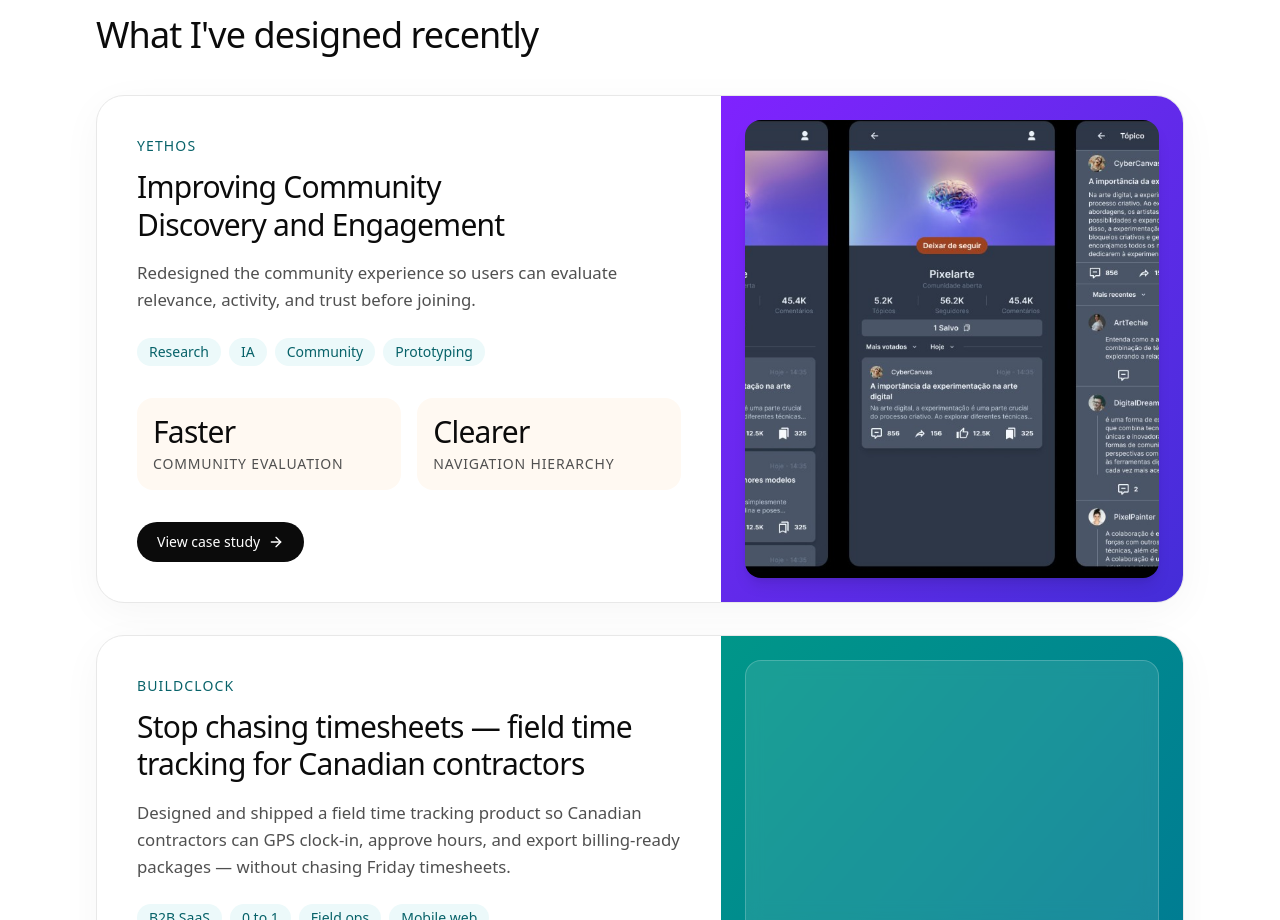
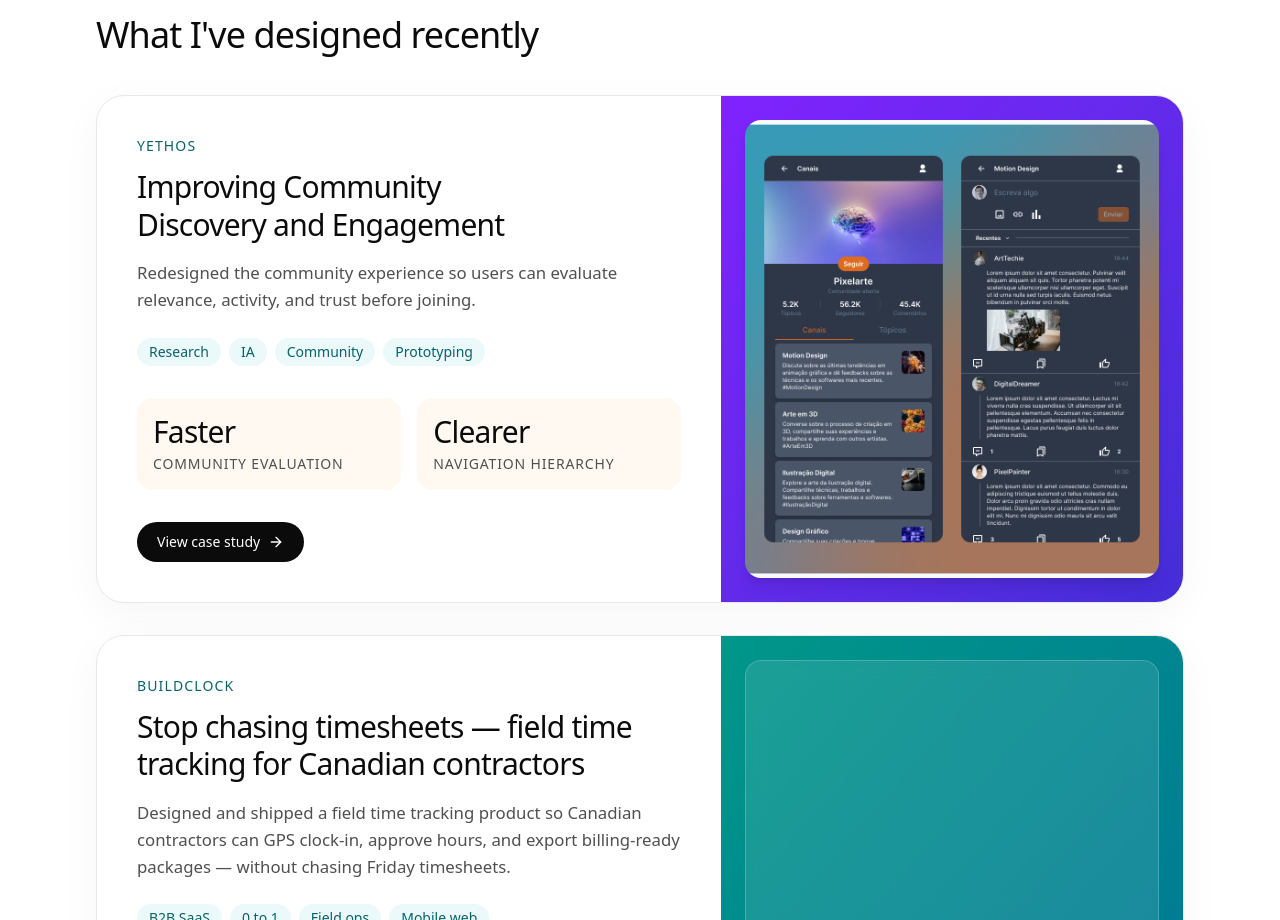
Before and after one commit to PedroMauri/pedro-portfolio, a React (Vite) app: page / in a window 1280 px wide. Shown: the part 1084-2004 px from the top of the page. Built offline with nearby package versions, Linux system fonts and the light colour scheme; a web font is replaced by a local one.

Commit message:
Replace Yethos MVP with channels screens and fix lightbox upscaling blur.
Co-authored-by: Cursor <cursoragent@cursor.com>

```diff
--- a/src/components/case-study/CaseFigure.tsx
+++ b/src/components/case-study/CaseFigure.tsx
@@ -126,11 +126,12 @@ export function CaseFigure({
                 <X className="size-4" />
               </button>
             </div>
-            <div className="max-h-[calc(100vh-7rem)] overflow-auto bg-white p-3 sm:p-6">
+            <div className="max-h-[calc(100vh-7rem)] overflow-auto bg-slate-100/80 p-3 sm:p-6">
               <img
                 src={figure.src}
                 alt={figure.alt}
-                className="mx-auto block h-auto w-auto min-w-full max-w-none md:min-w-[1100px]"
+                decoding="async"
+                className="mx-auto block h-auto w-auto max-w-full"
               />
             </div>
           </div>
--- a/src/content/cases.ts
+++ b/src/content/cases.ts
@@ -111,7 +111,7 @@ export const cases: CaseStudy[] = [
       "Clarity, activity signals, and conversation-first layout to answer one question: is this community worth joining?",
     accent: "from-violet-600 to-indigo-700",
     previewVariant: "community",
-    thumbnail: "/cases/yethos/hifi-community.png",
+    thumbnail: "/cases/yethos/hifi-channels.png",
     featured: true,
     overview: [
       "Yethos lets creators build public, private, and paid communities. Users struggled to judge whether a community was worth joining — key information lived across multiple pages, so discovery felt slow and uncertain.",
@@ -219,10 +219,10 @@ export const cases: CaseStudy[] = [
           "Early wireframe prioritizing engagement metrics, community metadata, and feed hierarchy.",
       },
       solution: {
-        src: "/cases/yethos/hifi-community.png",
-        alt: "Final community page designs",
+        src: "/cases/yethos/hifi-channels.png",
+        alt: "Final community channels designs",
         caption:
-          "High-fidelity community homepage and topic detail — follow state, activity stats, and conversation-first feed.",
+          "High-fidelity community channels — follow state, activity stats, channel list, and channel feed with composer.",
       },
     },
     keyDecisions: [
```
Also changed, not shown: public/cases/yethos/hifi-channels.png (added), public/cases/yethos/hifi-community.png (deleted).
